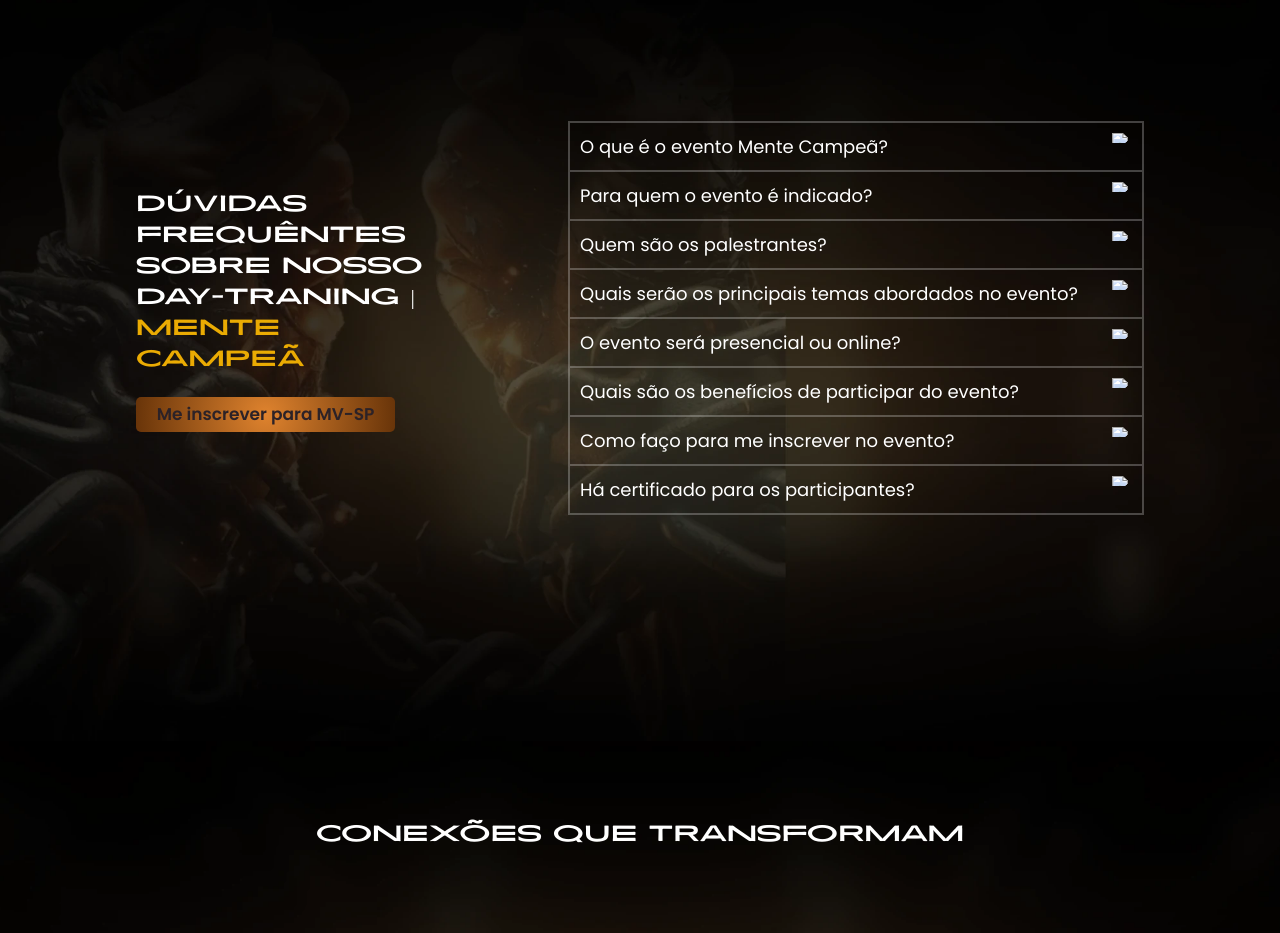
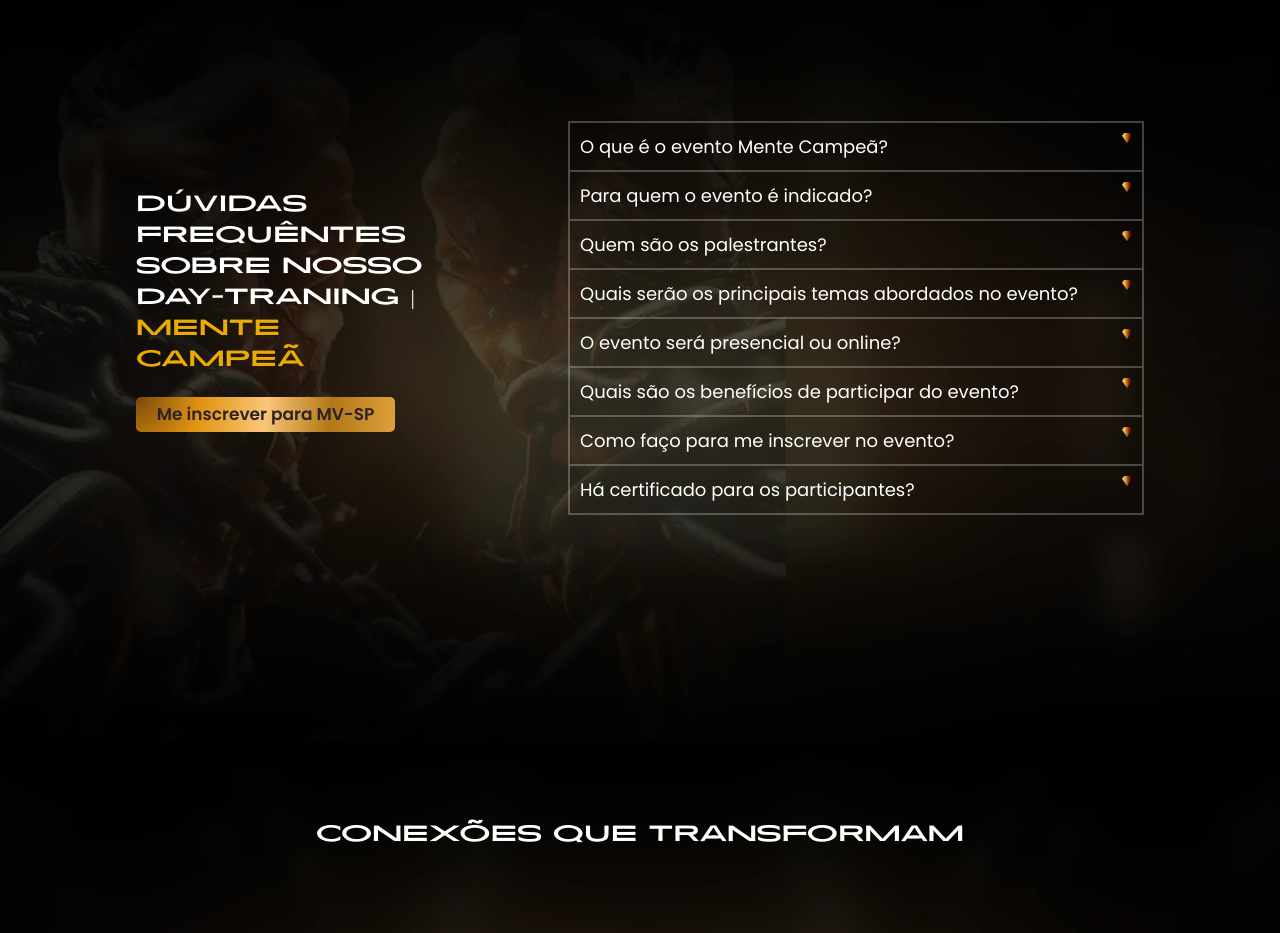
Before and after one commit to joaoMicheletti/Curso-de-nodejs, a plain HTML site: page converter/index.html in a window 1280 px wide. Shown: the part 4960-5893 px from the top of the page. Drawn offline with nearby package versions, Linux system fonts and the light colour scheme; a web font is replaced by a local one.

Commit message:
update
update

```diff
--- a/converter/index.html
+++ b/converter/index.html
@@ -352,7 +352,7 @@
             <div id="Questions">
                 <div id="pergunta1" class="Pergunta">
                     <p class="txtpergunta">O que é o evento Mente Campeã?</p>
-                    <img class="setaimg" src="img/seta.png" alt="seta" />
+                    <img class="setaimg" src="_img/seta.webp" alt="seta" />
                 </div>
                 <div id="Response1" class="DivReponse">
                     <p class="PResponse">
@@ -361,7 +361,7 @@
                 </div>
                 <div id="pergunta2" class="Pergunta">
                     <p class="txtpergunta">Para quem o evento é indicado?</p>
-                    <img class="setaimg" src="img/seta.png" alt="seta" />
+                    <img class="setaimg" src="_img/seta.webp" alt="seta" />
                 </div>
                 <div id="Response2" class="DivReponse">
                     <p class="PResponse">
@@ -370,7 +370,7 @@
                 </div>
                 <div id="pergunta3" class="Pergunta">
                     <p class="txtpergunta">Quem são os palestrantes?</p>
-                    <img class="setaimg" src="img/seta.png" alt="seta" />
+                    <img class="setaimg" src="_img/seta.webp" alt="seta" />
                 </div>
                 <div id="Response3" class="DivReponse">
                     <p class="PResponse">
@@ -379,7 +379,7 @@
                 </div>
                 <div id="pergunta4" class="Pergunta">
                     <p class="txtpergunta">Quais serão os principais temas abordados no evento?</p>
-                    <img class="setaimg" src="img/seta.png" alt="seta" />
+                    <img class="setaimg" src="_img/seta.webp" alt="seta" />
                 </div>
                 <div id="Response4" class="DivReponse">
                     <p class="PResponse">
@@ -393,7 +393,7 @@
                 </div>
                 <div id="pergunta5" class="Pergunta">
                     <p class="txtpergunta">O evento será presencial ou online?</p>
-                    <img class="setaimg" src="img/seta.png" alt="seta" />
+                    <img class="setaimg" src="_img/seta.webp" alt="seta" />
                 </div>
                 <div id="Response5" class="DivReponse">
                     <p class="PResponse">
@@ -402,7 +402,7 @@
                 </div>
                 <div id="pergunta6" class="Pergunta">
                     <p class="txtpergunta">Quais são os benefícios de participar do evento?</p>
-                    <img class="setaimg" src="img/seta.png" alt="seta" />
+                    <img class="setaimg" src="_img/seta.webp" alt="seta" />
                 </div>
                 <div id="Response6" class="DivReponse">
                     <p class="PResponse">
@@ -415,7 +415,7 @@
                 </div>
                 <div id="pergunta7" class="Pergunta">
                     <p class="txtpergunta">Como faço para me inscrever no evento?</p>
-                    <img class="setaimg" src="img/seta.png" alt="seta" />
+                    <img class="setaimg" src="_img/seta.webp" alt="seta" />
                 </div>
                 <div id="Response7" class="DivReponse">
                     <p class="PResponse">
@@ -424,7 +424,7 @@
                 </div>
                 <div id="pergunta8" class="Pergunta">
                     <p class="txtpergunta">Há certificado para os participantes?</p>
-                    <img class="setaimg" src="img/seta.png" alt="seta" />
+                    <img class="setaimg" src="_img/seta.webp" alt="seta" />
                 </div>
                 <div id="Response8" class="DivReponse">
                     <p class="PResponse">
--- a/converter/style.css
+++ b/converter/style.css
@@ -835,10 +835,11 @@ LogoInfo img {
     margin-bottom: 10px;
 }
 .setaimg {
+    height: 10px;
+    width: 10px;
     margin-top: 10px;
     margin-right: 10px;
-    width: 20px;
-    height: 10px;
+
 }
 .DivReponse {
     width: 100%;
@@ -858,7 +859,7 @@ LogoInfo img {
     margin-top: 20px;
     height: 35px;
     width: 90%;
-    background: radial-gradient(circle at center, #df832e, #683409);
+    background: radial-gradient(circle at 0% 0%, #79490a, #e19410, #fac678, #b27817, #dda13b);
     border: none;
     border-radius: 5px;
     color: #2c2227;
```
Also changed, not shown: converter/_img/backgrund03.png (deleted), converter/_img/seta.png (added), converter/_img/seta.webp (added).
